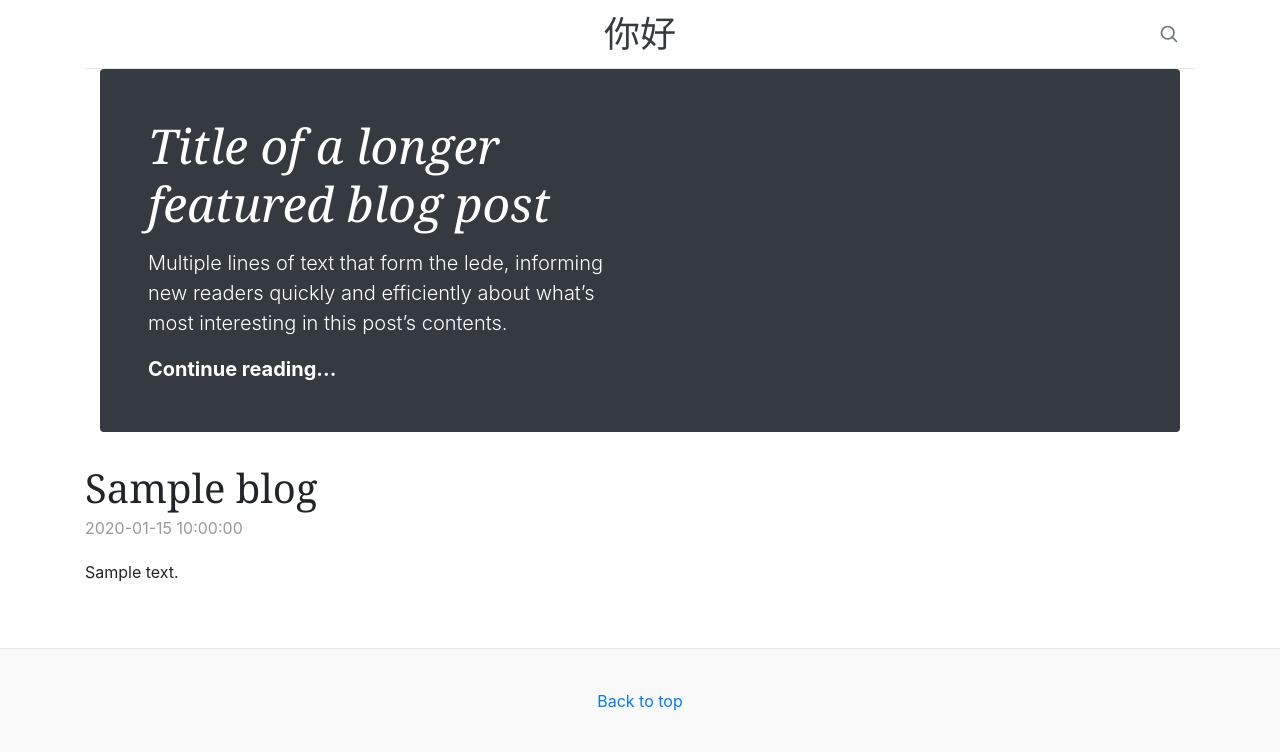
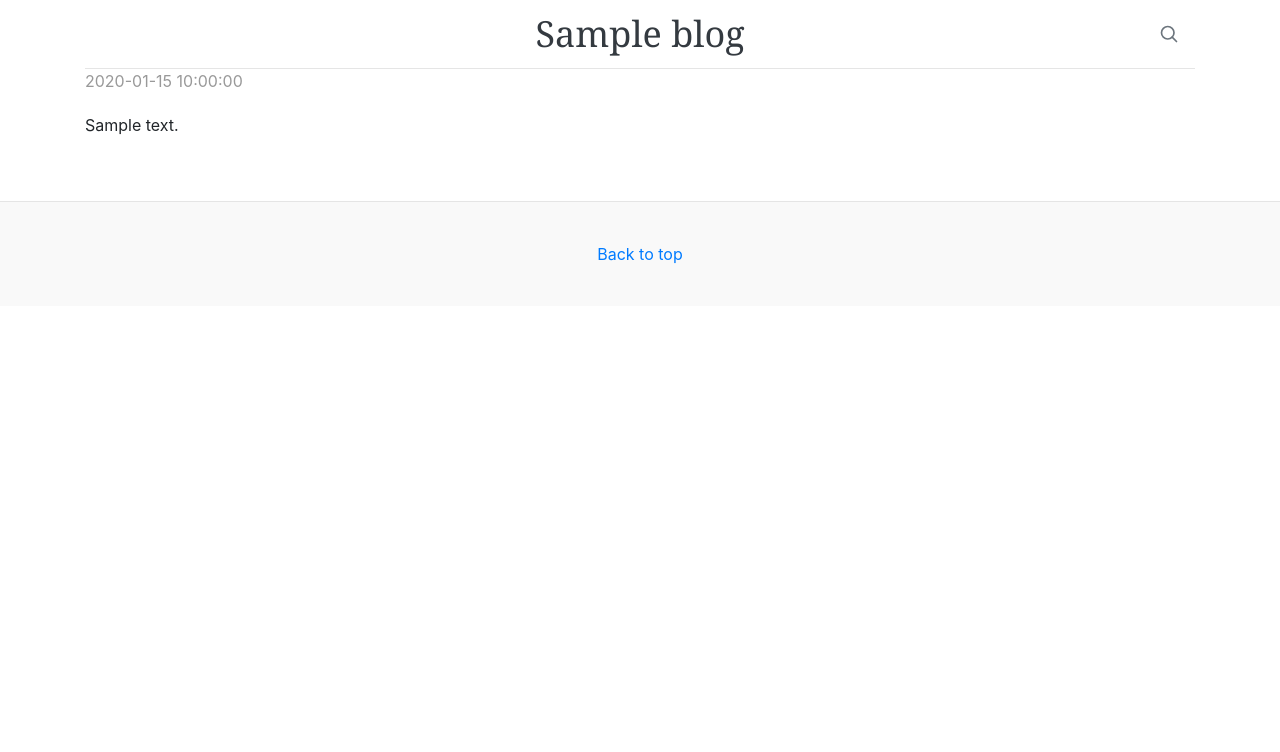
Before and after one commit to lee12321/Game, a Python web app: template apps/templates/front/detail.html in a window 1280 px wide. Shown: the top 752 px of the page. Run offline with Jinja, Linux system fonts and the light colour scheme; the template is opened without the code that fills it: most values are stand-ins (such as "Sample title", 1, 10 or a date in 2020).

Commit message:
update 1

```diff
--- a/apps/__init__.py
+++ b/apps/__init__.py
@@ -14,9 +14,9 @@ def create_app():
     from apps.models import db
     from admin import admin, security, user_datastore
 
-    app = Flask(__name__, static_folder=settings.ProductSetting.STATIC_FOLDER)
+    app = Flask(__name__, static_folder=settings.DevSetting.STATIC_FOLDER)
     app.register_blueprint(blueprint)  # 注册蓝图
-    app.config.from_object(settings.ProductSetting)  # 修改设置
+    app.config.from_object(settings.DevSetting)  # 修改设置
     db.init_app(app)  # APP注册数据库
     ckeditor = CKEditor(app)
     security_ctx = security.init_app(app, user_datastore)
--- a/apps/templates/front/base.html
+++ b/apps/templates/front/base.html
@@ -41,7 +41,11 @@
                 <!--<a class="text-muted" href="https://getbootstrap.com/docs/4.2/examples/blog/#">Subscribe</a>-->
             </div>
             <div class="col-4 text-center">
-                <a class="blog-header-logo text-dark" href="#">你好</a>
+                <a class="blog-header-logo text-dark" href="#">
+                    {% block header %}
+                        你好
+                    {% endblock %}
+                </a>
             </div>
             <div class="col-4 d-flex justify-content-end align-items-center">
                 <a class="text-muted" href="">
--- a/apps/templates/front/detail.html
+++ b/apps/templates/front/detail.html
@@ -1,24 +1,13 @@
 {% extends 'front/base.html' %}
-{% block featured %}
-{% if featured %}
-    <div class="container">
-        <div class="jumbotron p-3 p-md-5 text-white rounded bg-dark">
-            <div class="col-md-6 px-0">
-                <h1 class="display-4 font-italic">Title of a longer featured blog post</h1>
-                <p class="lead my-3">Multiple lines of text that form the lede, informing new readers quickly and
-                    efficiently about what’s most interesting in this post’s contents.</p>
-                <p class="lead mb-0"><a href="https://getbootstrap.com/docs/4.2/examples/blog/#"
-                                        class="text-white font-weight-bold">Continue reading...</a></p>
-            </div>
-        </div>
-    </div>
-{% endif %}
+{% block header %}
+    {{blog.title}}
 {% endblock %}
+
 
 {% block main %}
 <div class="col-md-8 blog-main">
             <div class="blog-post">
-                <h2 class="blog-post-title">{{blog.title}}</a></h2>
+                <!--<h2 class="blog-post-title">{{blog.title}}</a></h2>-->
                 <p class="blog-post-meta">{{blog.date}}<a
                         href=""></a></p>
                 {{blog.content | safe}}
--- a/apps/templates/front/index.html
+++ b/apps/templates/front/index.html
@@ -12,7 +12,11 @@
 {% block main %}
 <div class="col-md-8 blog-main">
     <h3 class="pb-3 mb-4 font-italic border-bottom">
+        {% if not archive_flag %}
         最近的文章
+        {% else %}
+        {{ archive_flag }}<a href="{{ url_for('blueprint.index') }}">返回</a>
+        {% endif %}
     </h3>
     {% if not blogs %}
     <h2 class="blog-post-title">暂无文章。</h2>
```
Also changed, not shown: apps/blog/routes.py (+21 -13 lines), blog.db (added), test.db.
